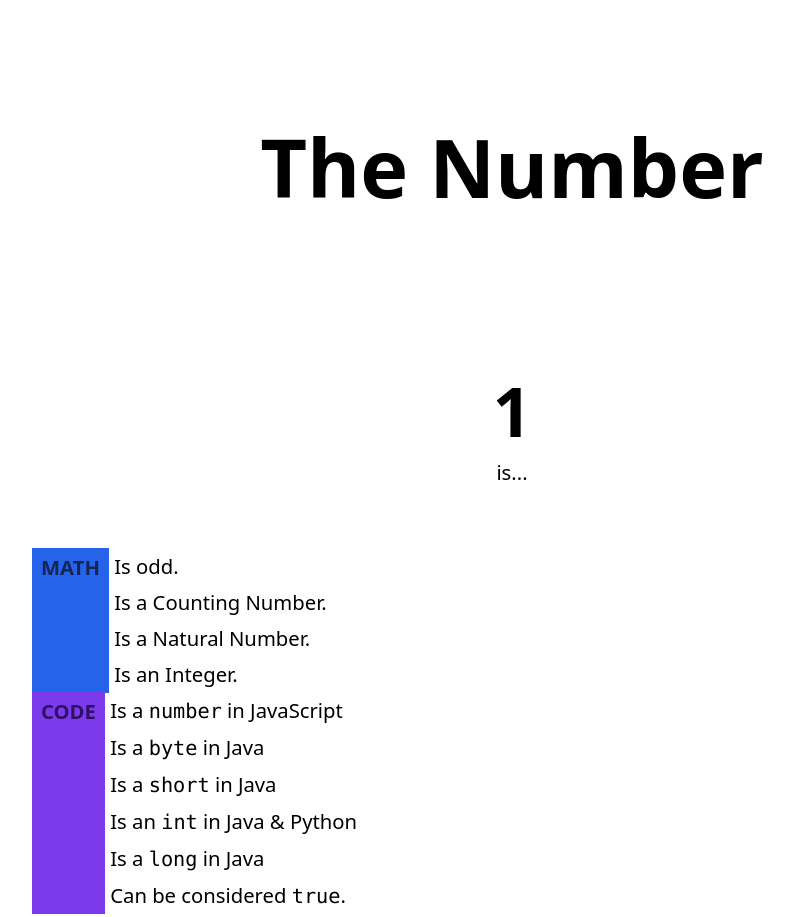
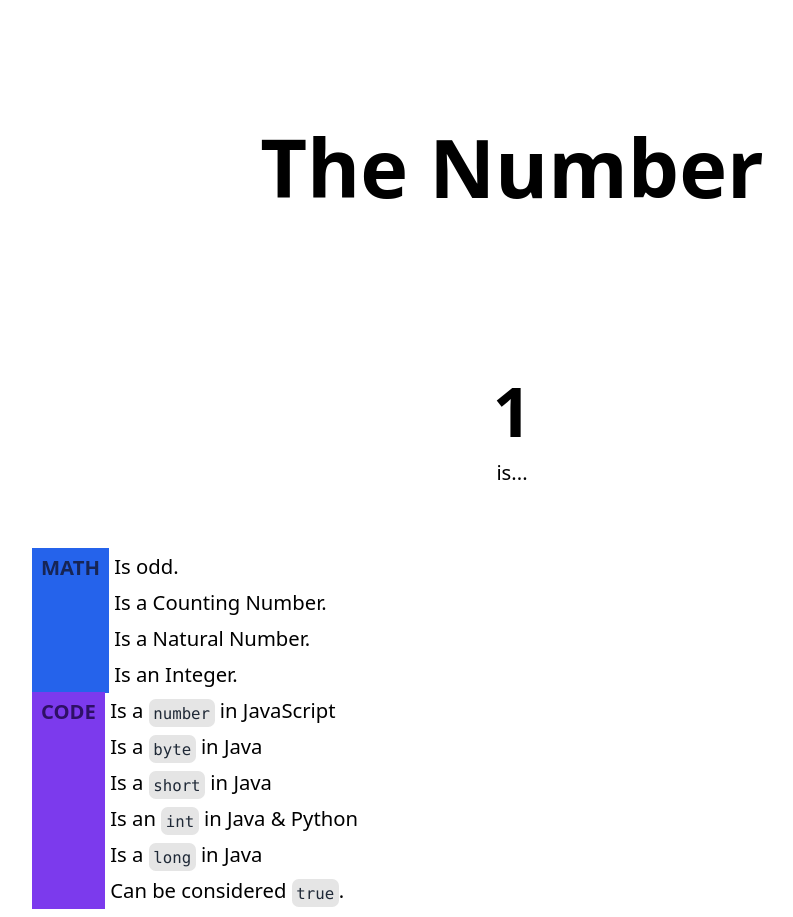
Before and after one commit to efekos/the-number, a SvelteKit app: page / in a window 1280 px wide. Shown: the whole page, without its empty margins (128-921 px from the left). Built offline with nearby package versions, Linux system fonts and the light colour scheme.

Commit message:
add some markdown style

```diff
--- a/src/style/index.css
+++ b/src/style/index.css
@@ -12,6 +12,14 @@ html,body {
 
 .component-margins {
     @apply mb-1;
+}
+
+a {
+    @apply text-blue-400 underline;
+}
+
+code {
+    @apply p-1 rounded-md text-sm font-mono bg-neutral-200 text-gray-800;
 }
 
 .category-head {
```
